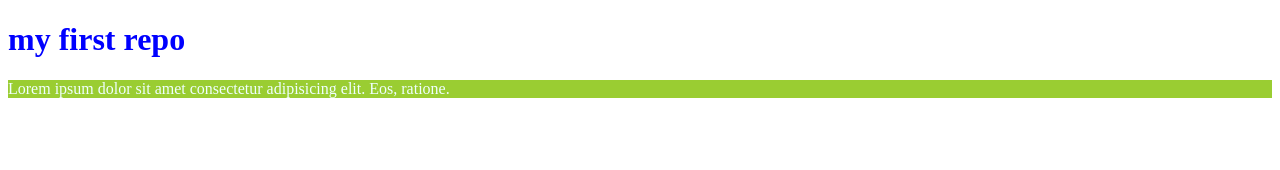
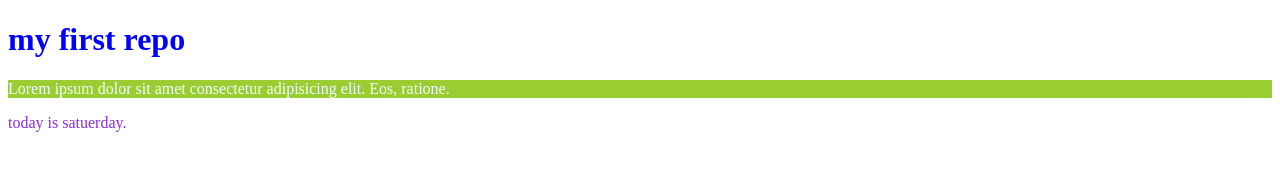
Before and after one commit to samreen92/first-web, a plain HTML site: page index.html in a window 1280 px wide. Drawn offline with Linux system fonts and the light colour scheme.

Commit message:
para add

```diff
--- a/index.html
+++ b/index.html
@@ -8,5 +8,6 @@
 <body>
  <h1 style="color: blue;">my first repo</h1>
  <p style="background-color: yellowgreen; color: azure;">Lorem ipsum dolor sit amet consectetur adipisicing elit. Eos, ratione.</p>
+ <p style="color: blueviolet;">today is satuerday.</p>
 </body>
 </html>
```
